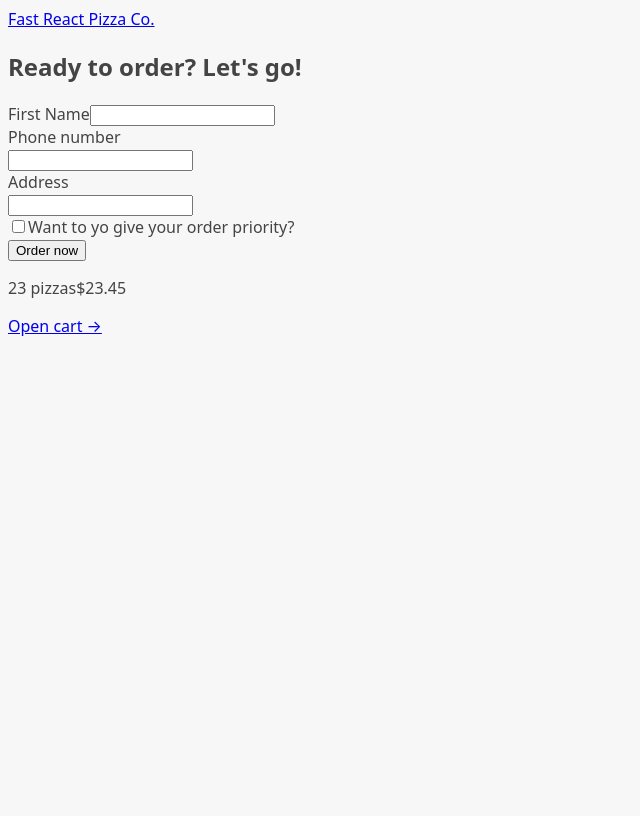
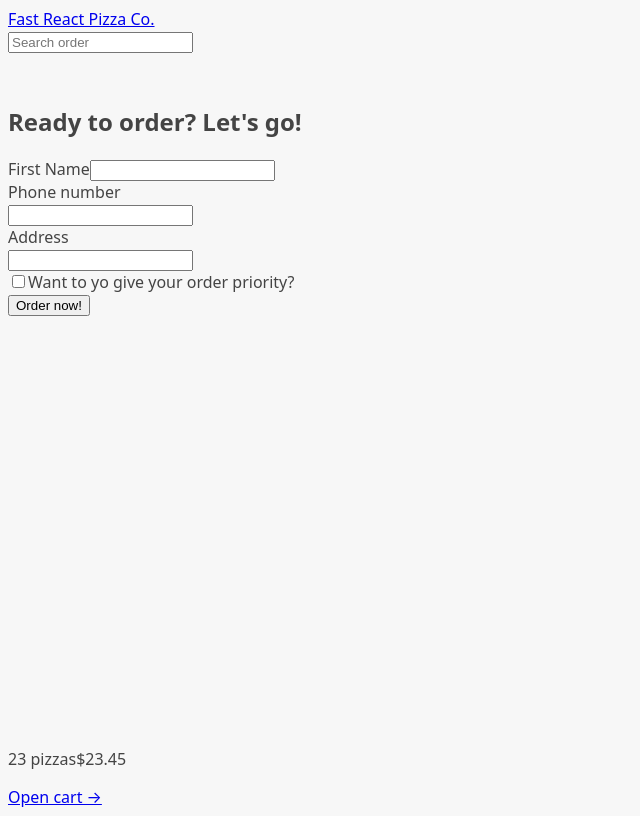
Before and after one commit to MethuParoi/pizza-store-react-project, a React (Vite) app: page /order/new in a window 1280 px wide. Shown: the whole page, without its empty margins (0-640 px from the left). Built offline with nearby package versions, Linux system fonts and the light colour scheme.

Commit message:
react router with data loading completed

```diff
--- a/src/App.jsx
+++ b/src/App.jsx
@@ -1,20 +1,39 @@
 import { RouterProvider, createBrowserRouter} from "react-router-dom";
 import Home from "./ui/Home";
-import Menu from "./features/menu/Menu";
-import CreateOrder from "./features/order/CreateOrder";
+import Menu, { loader as menuLoader } from "./features/menu/Menu";
+import CreateOrder, {
+  action as CreateOrderAction,
+} from "./features/order/CreateOrder";
 import Cart from "./features/cart/Cart";
-import Order from "./features/order/Order";
+import Order, { loader as orderLoader } from "./features/order/Order";
 import AppLayout from "./ui/AppLayout";
+import Error from "./ui/Error";
 
 const router = createBrowserRouter([
   {
     element: <AppLayout />,
+    errorElement: <Error />,
+
     children: [
       { path: "/", element: <Home /> },
-    { path: "/menu", element: <Menu /> },
+      {
+        path: "/menu",
+        element: <Menu />,
+        loader: menuLoader,
+        errorElement: <Error />,
+      },
       { path: "/cart", element: <Cart /> },
-    { path: "/order/new", element: <CreateOrder /> },
-    { path: "/order/:orderId", element: <Order /> },
+      {
+        path: "/order/new",
+        element: <CreateOrder />,
+        action: CreateOrderAction,
+      },
+      {
+        path: "/order/:orderId",
+        element: <Order />,
+        loader: orderLoader,
+        errorElement: <Error />,
+      },
     ],
   },
 ]);
--- a/src/features/menu/Menu.jsx
+++ b/src/features/menu/Menu.jsx
@@ -1,5 +1,22 @@
+import { useLoaderData } from "react-router-dom";
+import { getMenu } from "../../services/apiRestaurant";
+import MenuItem from "./MenuItem";
+
 function Menu() {
-  return <h1>Menu</h1>;
+  const menu = useLoaderData();
+
+  return (
+    <ul>
+      {menu.map((pizza) => (
+        <MenuItem pizza={pizza} key={pizza.id} />
+      ))}
+    </ul>
+  );
+}
+
+export async function loader() {
+  const menu = await getMenu();
+  return menu;
 }
 
 export default Menu;
--- a/src/features/menu/MenuItem.jsx
+++ b/src/features/menu/MenuItem.jsx
@@ -1,4 +1,4 @@
-import { formatCurrency } from '../../utils';
+import { formatCurrency } from "../../utils/helpers";
 
 function MenuItem({ pizza }) {
   const { id, name, unitPrice, ingredients, soldOut, imageUrl } = pizza;
@@ -8,7 +8,7 @@
       <img src={imageUrl} alt={name} />
       <div>
         <p>{name}</p>
-        <p>{ingredients.join(', ')}</p>
+        <p>{ingredients.join(", ")}</p>
         <div>
           {!soldOut ? <p>{formatCurrency(unitPrice)}</p> : <p>Sold out</p>}
         </div>
--- a/src/features/order/CreateOrder.jsx
+++ b/src/features/order/CreateOrder.jsx
@@ -1,4 +1,6 @@
 import { useState } from "react";
+import { Form, redirect, useActionData, useNavigation } from "react-router-dom";
+import { createOrder } from "../../services/apiRestaurant";
 
 // https://uibakery.io/regex-library/phone-number
 const isValidPhone = (str) =>
@@ -34,11 +36,15 @@
   // const [withPriority, setWithPriority] = useState(false);
   const cart = fakeCart;
 
+  const navigation = useNavigation();
+  const isSubmitting = navigation.state === "submitting";
+  const formErrors = useActionData();
+
   return (
     <div>
       <h2>Ready to order? Let&apos;s go!</h2>
 
-      <form>
+      <Form method="POST">
         <div>
           <label>First Name</label>
           <input type="text" name="customer" required />
@@ -49,6 +55,7 @@
           <div>
             <input type="tel" name="phone" required />
           </div>
+          {formErrors?.phone && <p>{formErrors.phone}</p>}
         </div>
 
         <div>
@@ -70,11 +77,40 @@
         </div>
 
         <div>
-          <button>Order now</button>
+          <input type="hidden" name="cart" value={JSON.stringify(cart)} />
+          <button disabled={isSubmitting}>
+            {isSubmitting ? "placing order..." : "Order now!"}
+          </button>
         </div>
-      </form>
+      </Form>
     </div>
   );
 }
 
+export async function action({ request }) {
+  const formData = await request.formData();
+  const data = Object.fromEntries(formData.entries());
+
+  const order = {
+    ...data,
+    cart: JSON.parse(data.cart),
+    priority: data.priority === "on",
+  };
+
+  const newOrder = await createOrder(order);
+
+  // Validate the phone number
+  const errors = {};
+  if (!isValidPhone(data.phone)) {
+    errors.phone = "Invalid phone number";
+  }
+
+  if (Object.keys(errors).length > 0) {
+    return errors;
+  }
+
+  //If everything is fine, create the order and redirect to the order page
+
+  return redirect(`/order/${newOrder.id}`);
+}
 export default CreateOrder;
--- a/src/features/order/Order.jsx
+++ b/src/features/order/Order.jsx
@@ -1,57 +1,18 @@
 // Test ID: IIDSAT
 
+import { useLoaderData } from "react-router-dom";
+import { getOrder } from "../../services/apiRestaurant";
 import {
   calcMinutesLeft,
   formatCurrency,
   formatDate,
 } from "../../utils/helpers";
 
-const order = {
-  id: "ABCDEF",
-  customer: "Jonas",
-  phone: "123456789",
-  address: "Arroios, Lisbon , Portugal",
-  priority: true,
-  estimatedDelivery: "2027-04-25T10:00:00",
-  cart: [
-    {
-      pizzaId: 7,
-      name: "Napoli",
-      quantity: 3,
-      unitPrice: 16,
-      totalPrice: 48,
-    },
-    {
-      pizzaId: 5,
-      name: "Diavola",
-      quantity: 2,
-      unitPrice: 16,
-      totalPrice: 32,
-    },
-    {
-      pizzaId: 3,
-      name: "Romana",
-      quantity: 1,
-      unitPrice: 15,
-      totalPrice: 15,
-    },
-  ],
-  position: "-9.000,38.000",
-  orderPrice: 95,
-  priorityPrice: 19,
-};
-
 function Order() {
+  const order = useLoaderData();
   // Everyone can search for all orders, so for privacy reasons we're gonna gonna exclude names or address, these are only for the restaurant staff
-  const {
-
-    status,
-    priority,
-    priorityPrice,
-    orderPrice,
-    estimatedDelivery,
-
-  } = order;
+  const { status, priority, priorityPrice, orderPrice, estimatedDelivery } =
+    order;
   const deliveryIn = calcMinutesLeft(estimatedDelivery);
 
   return (
@@ -83,4 +44,9 @@
   );
 }
 
+export async function loader({ params: { orderId } }) {
+  const order = await getOrder(orderId);
+  return order;
+}
+
 export default Order;
--- /dev/null
+++ b/src/features/order/SearchOrder.jsx
@@ -0,0 +1,29 @@
+import React from "react";
+import { useNavigate } from "react-router-dom";
+
+function SearchOrder() {
+  const [query, setQuery] = React.useState("");
+  const navigate = useNavigate();
+
+  function handleSubmit(e) {
+    e.preventDefault();
+
+    // Search order by query
+    if (!query) return;
+    navigate(`/order/${query}`);
+    setQuery("");
+  }
+
+  return (
+    <form onSubmit={handleSubmit}>
+      <input
+        type="text"
+        placeholder="Search order"
+        value={query}
+        onChange={(e) => setQuery(e.target.value)}
+      />
+    </form>
+  );
+}
+
+export default SearchOrder;
--- a/src/ui/AppLayout.jsx
+++ b/src/ui/AppLayout.jsx
@@ -1,19 +1,25 @@
-import { Outlet } from "react-router-dom"
-import CartOverview from "../features/cart/CartOverview"
-import Header from "./Header"
+import { Outlet, useNavigation } from "react-router-dom";
+import CartOverview from "../features/cart/CartOverview";
+import Header from "./Header";
+import Loader from "./Loader";
 
 const AppLayout = () => {
+  const navigation = useNavigation();
+  const isLoading = navigation.state === "loading";
+
   return (
-    <div>
-        <Header/>
+    <div className="layout">
+      {isLoading && <Loader />}
 
-        <main>
-            <Outlet/>
-        </main>
+      <Header />
 
-        <CartOverview/>
+      <main>
+        <Outlet />
+      </main>
+
+      <CartOverview />
     </div>
-  )
-}
+  );
+};
 
-export default AppLayout
+export default AppLayout;
--- a/src/ui/Error.jsx
+++ b/src/ui/Error.jsx
@@ -1,12 +1,13 @@
-import { useNavigate } from 'react-router-dom';
+import { useNavigate, useRouteError } from "react-router-dom";
 
 function NotFound() {
   const navigate = useNavigate();
+  const error = useRouteError();
 
   return (
     <div>
       <h1>Something went wrong 😢</h1>
-      <p>%MESSAGE%</p>
+      <p>{error.data || error.message}</p>
       <button onClick={() => navigate(-1)}>&larr; Go back</button>
     </div>
   );
--- a/src/ui/Header.jsx
+++ b/src/ui/Header.jsx
@@ -1,11 +1,14 @@
 import { Link } from 'react-router-dom'
+import SearchOrder from "../features/order/SearchOrder";
 
 const Header = () => {
   return (
     <header>
-        <Link to="/">Fast React Pizza Co.</Link>
+      <Link to="/">Fast React Pizza Co.</Link>
+
+      <SearchOrder />
     </header>
-  )
+  );
 }
 
 export default Header
--- /dev/null
+++ b/src/ui/Loader.jsx
@@ -0,0 +1,7 @@
+import React from "react";
+
+function Loader() {
+  return <div className="loader"></div>;
+}
+
+export default Loader;
```
Lines whose indentation alone changed are shown as unchanged.
